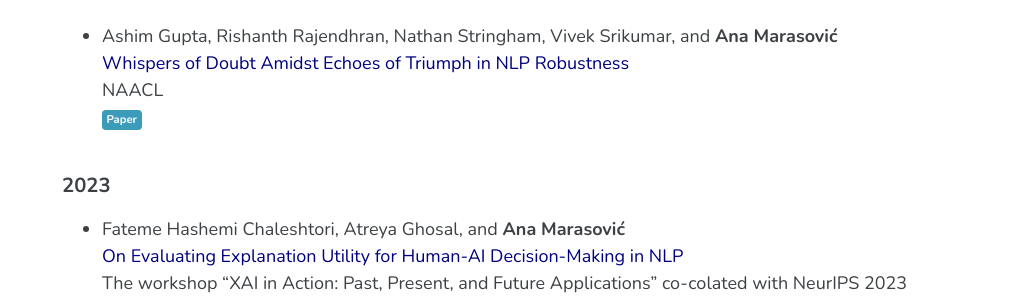
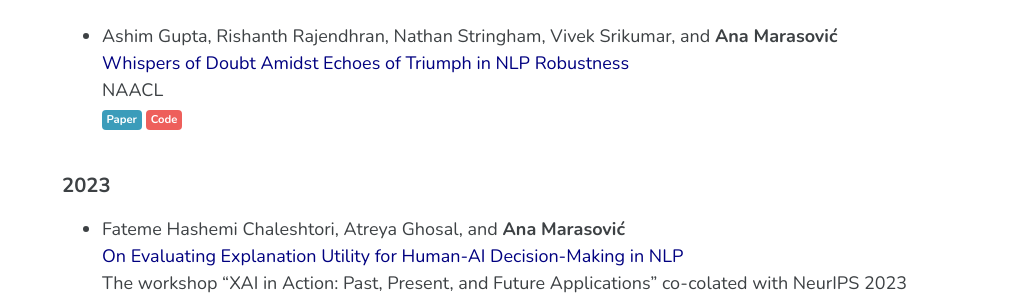
Before and after one commit to amarasovic/amarasovic.github.io, a Jekyll site: the page built from publications/index.md, in a window 1280 px wide and 900 px high, scrolled down 1037 px. Shown: the part 148-448 px from the top of the window, without its empty margins (267-1280 px from the left). Built offline with Jekyll 4.4.1, drawn with Linux system fonts in a browser that asks for light colours; cached includes are drawn as plain includes; a script that is not in the unit is left out.

Commit message:
Add code repository link to NLP robustness paper
🤖 Generated with [Claude Code](https://claude.ai/code)

Co-Authored-By: Claude <noreply@anthropic.com>

```diff
--- a/publications/index.md
+++ b/publications/index.md
@@ -44,7 +44,7 @@ TMLR
 * Ashim Gupta, Rishanth Rajendhran, Nathan Stringham, Vivek Srikumar, and **Ana Marasović**
 <span style="color:navy">Whispers of Doubt Amidst Echoes of Triumph in NLP Robustness</span>
 NAACL
-[Paper](https://arxiv.org/abs/2311.09694){: .btn .btn--info .btn--small}
+[Paper](https://arxiv.org/abs/2311.09694){: .btn .btn--info .btn--small} [Code](https://github.com/utahnlp/scaling_robustness/){: .btn .btn--danger .btn--small}
 
 
 ### 2023
```
